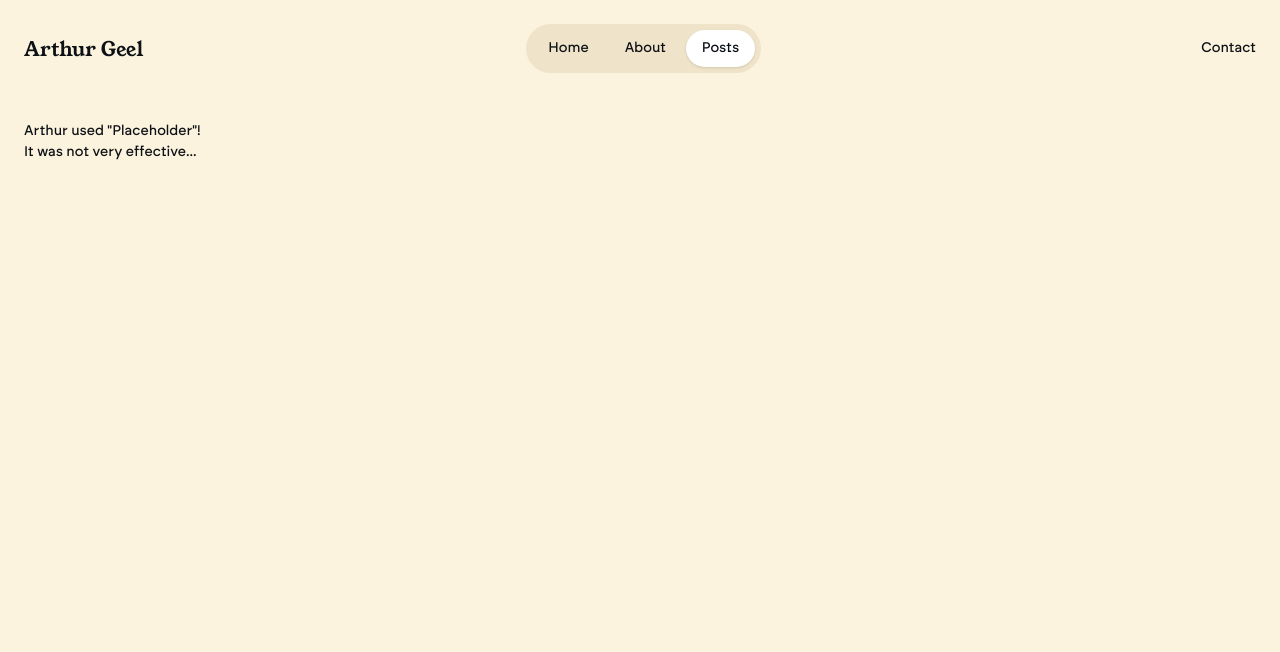
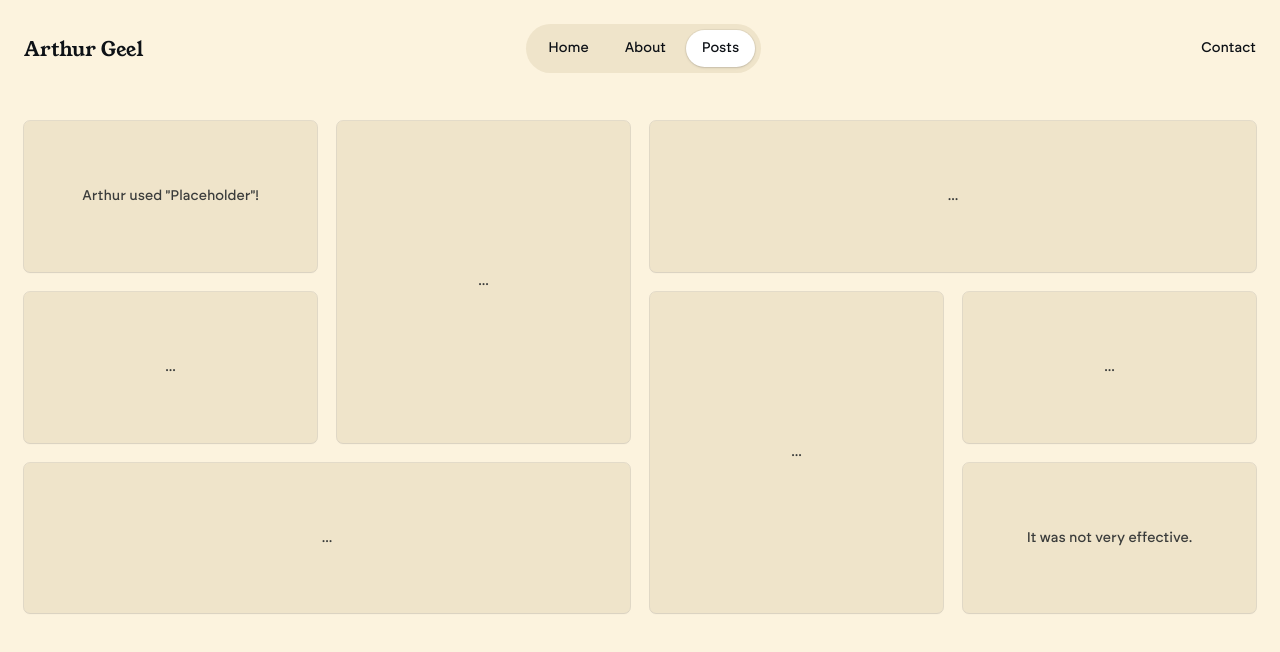
Before and after one commit to AJGeel/arthurs-portfolio, a Next.js app: page /posts in a window 1280 px wide. Shown: the top 652 px of the page. Built offline with nearby package versions, Linux system fonts and the light colour scheme.

Commit message:
Add placeholder content for 'posts'

```diff
--- a/src/app/about/page.tsx
+++ b/src/app/about/page.tsx
@@ -153,8 +153,8 @@ const AboutPage = () => (
       <HR />
       <H3>Design 🧙</H3>
       <Paragraph className="leading-relaxed">
-        Similarly, here are areas of design that I like and tools I am
-        proficient in.
+        Similarly, here are areas of design that I like and tools I enjoy
+        working with.
       </Paragraph>
       <div className="grid grid-cols-2 gap-2 pb-12 sm:grid-cols-3">
         {designGrid.map((item) => (
--- a/src/app/posts/page.tsx
+++ b/src/app/posts/page.tsx
@@ -1,8 +1,41 @@
-const PostsPage = () => (
-  <div>
-    <p>Arthur used &quot;Placeholder&quot;!</p>
-    <p>It was not very effective...</p>
+import { Paragraph } from "@/components/Typography";
+import { cn } from "@/utils";
+import { ReactNode } from "react";
+
+const PlaceholderItem = ({
+  className,
+  children,
+}: {
+  className?: string;
+  children: ReactNode;
+}) => (
+  <div
+    className={cn(
+      "p-8 py-16 rounded-md outline outline-1 outline-black/10 shadow-sm grow flex items-center justify-center bg-yellow-700",
+      className
+    )}
+  >
+    <Paragraph className="align-middle">{children}</Paragraph>
   </div>
 );
 
+const Placeholder = () => (
+  <div className="grid gap-5 md:grid-cols-2 lg:grid-cols-4">
+    <PlaceholderItem className="col-span-1">
+      Arthur used &quot;Placeholder&quot;!
+    </PlaceholderItem>
+    <PlaceholderItem className="lg:row-span-2">...</PlaceholderItem>
+    <PlaceholderItem className="col-span-2">...</PlaceholderItem>
+    <PlaceholderItem className="col-span-1">...</PlaceholderItem>
+    <PlaceholderItem className="lg:row-span-2">...</PlaceholderItem>
+    <PlaceholderItem className="col-span-1">...</PlaceholderItem>
+    <PlaceholderItem className="lg:col-span-2">...</PlaceholderItem>
+    <PlaceholderItem className="lg:col-span-1">
+      It was not very effective.
+    </PlaceholderItem>
+  </div>
+);
+
+const PostsPage = () => <Placeholder />;
+
 export default PostsPage;
--- a/src/components/Header.tsx
+++ b/src/components/Header.tsx
@@ -33,8 +33,8 @@ const HeaderItem = ({ label, href, isActive }: HeaderItem) => (
   <Link
     key={label}
     className={cn(
-      "px-4 py-2 rounded-full group",
-      isActive && "bg-white shadow duration-150"
+      "px-4 py-2 rounded-full group outline-black/5",
+      isActive && "bg-white shadow duration-150 outline outline-1"
     )}
     href={href}
   >
```
Also changed, not shown: 1 other file (tests, documents, lock files or other folders).
